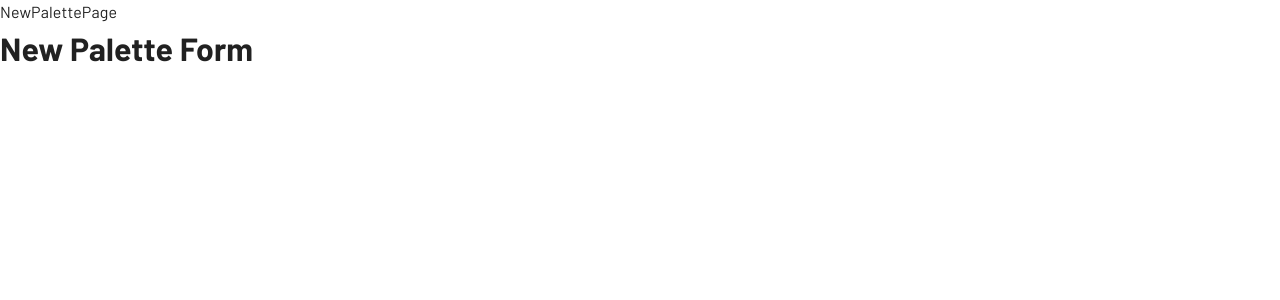
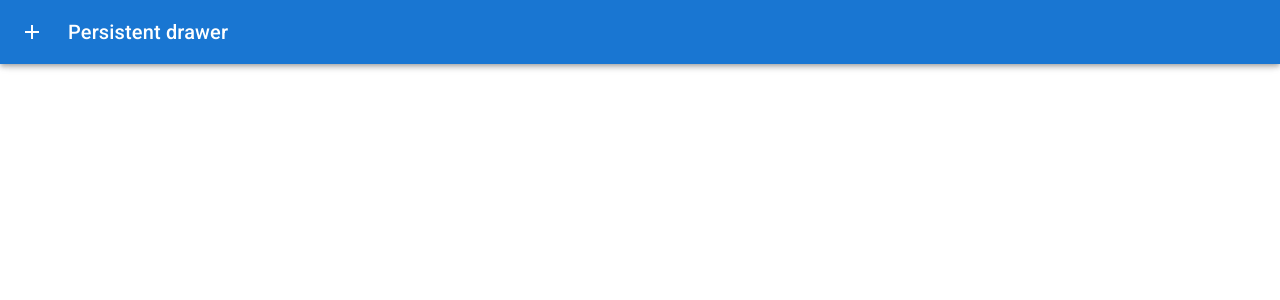
Before and after one commit to tomascatena/color-project, a React app: page /new-palette in a window 1280 px wide. Shown: the top 300 px of the page. Built offline with nearby package versions, Linux system fonts and the light colour scheme.

Commit message:
add persistent drawer

```diff
--- /dev/null
+++ b/src/components/NewPaletteForm/NewPaletteForm.styled.ts
@@ -0,0 +1,47 @@
+import { DRAWER_WIDTH } from '@/constants/drawer';
+import { Theme } from '@mui/material';
+import { styled } from '@mui/system';
+import Drawer from '@mui/material/Drawer';
+import MuiAppBar, { AppBarProps as MuiAppBarProps } from '@mui/material/AppBar';
+
+interface AppBarProps extends MuiAppBarProps {
+  /**
+   * State of the drawer
+   */
+  isDrawerOpen?: boolean;
+}
+
+export const AppBar = styled(MuiAppBar, {
+  shouldForwardProp: (prop) => prop !== 'isDrawerOpen',
+})<AppBarProps>(({ theme, isDrawerOpen }) => ({
+  transition: (theme as Theme).transitions.create(['margin', 'width'], {
+    easing: (theme as Theme).transitions.easing.sharp,
+    duration: (theme as Theme).transitions.duration.leavingScreen,
+  }),
+  ...(isDrawerOpen && {
+    width: `calc(100% - ${DRAWER_WIDTH}px)`,
+    marginLeft: `${DRAWER_WIDTH}px`,
+    transition: (theme as Theme).transitions.create(['margin', 'width'], {
+      easing: (theme as Theme).transitions.easing.easeOut,
+      duration: (theme as Theme).transitions.duration.enteringScreen,
+    }),
+  }),
+}));
+
+export const DrawerHeader = styled('div')(({ theme }) => ({
+  display: 'flex',
+  alignItems: 'center',
+  padding: theme.spacing(0, 1),
+  // necessary for content to be below app bar
+  ...(theme as Theme).mixins.toolbar,
+  justifyContent: 'flex-end',
+}));
+
+export const StyledDrawer = styled(Drawer,)(() => ({
+  width: DRAWER_WIDTH,
+  flexShrink: 0,
+  '& .MuiDrawer-paper': {
+    width: DRAWER_WIDTH,
+    boxSizing: 'border-box',
+  },
+}));
--- a/src/components/NewPaletteForm/NewPaletteForm.tsx
+++ b/src/components/NewPaletteForm/NewPaletteForm.tsx
@@ -1,11 +1,45 @@
+import { DrawerHeader, StyledDrawer } from './NewPaletteForm.styled';
+import { useTheme } from '@mui/material/styles';
+import ChevronLeftIcon from '@mui/icons-material/ChevronLeft';
+import ChevronRightIcon from '@mui/icons-material/ChevronRight';
+import Divider from '@mui/material/Divider';
+import IconButton from '@mui/material/IconButton';
 import React from 'react';
 
-type Props = {};
+type Props = {
+  /**
+   * Function to set the state of the drawer
+   */
+  setIsDrawerOpen: (open: boolean) => void;
+  /**
+   * State of the drawer
+   */
+  isDrawerOpen: boolean;
+};
 
-const NewPaletteForm = (props: Props) => {
+const NewPaletteForm = ({ setIsDrawerOpen, isDrawerOpen }: Props) => {
+  const theme = useTheme();
+
+  const handleDrawerClose = () => {
+    setIsDrawerOpen(false);
+  };
+
   return (
-    <h1>New Palette Form</h1>
-  );
+    <StyledDrawer
+      variant="persistent"
+      anchor="left"
+      open={isDrawerOpen}
+    >
+      <DrawerHeader>
+        <IconButton onClick={handleDrawerClose}>
+          {theme.direction === 'ltr' ? <ChevronLeftIcon /> : <ChevronRightIcon />}
+        </IconButton>
+      </DrawerHeader>
+
+      <Divider />
+
+      <h1>New Palette Form</h1>
+    </StyledDrawer>);
 };
 
 export default NewPaletteForm;
--- /dev/null
+++ b/src/constants/drawer.ts
@@ -0,0 +1 @@
+export const DRAWER_WIDTH = 240;
--- a/src/pages/NewPalettePage/NewPalettePage.tsx
+++ b/src/pages/NewPalettePage/NewPalettePage.tsx
@@ -1,15 +1,50 @@
+import { AppBar } from '@/components/NewPaletteForm/NewPaletteForm.styled';
+import AddIcon from '@mui/icons-material/Add';
+import IconButton from '@mui/material/IconButton';
 import NewPaletteForm from '@/components/NewPaletteForm/NewPaletteForm';
 import React from 'react';
+import Toolbar from '@mui/material/Toolbar';
+import Typography from '@mui/material/Typography';
 
-type Props = {};
+const NewPalettePage = () => {
+  const [isDrawerOpen, setIsDrawerOpen] = React.useState(false);
 
-const NewPalettePage = (props: Props) => {
+  const handleDrawerOpen = () => {
+    setIsDrawerOpen(true);
+  };
+
   return (
-    <div>
-      NewPalettePage
+    <>
+      <AppBar
+        position="fixed"
+        isDrawerOpen={isDrawerOpen}
+      >
+        <Toolbar>
+          <IconButton
+            color="inherit"
+            aria-label="open drawer"
+            onClick={handleDrawerOpen}
+            edge="start"
+            sx={{ mr: 2, ...(isDrawerOpen && { display: 'none' }) }}
+          >
+            <AddIcon />
+          </IconButton>
 
-      <NewPaletteForm />
-    </div>
+          <Typography
+            variant="h6"
+            noWrap
+            component="div"
+          >
+            Persistent drawer
+          </Typography>
+        </Toolbar>
+      </AppBar>
+
+      <NewPaletteForm
+        setIsDrawerOpen={setIsDrawerOpen}
+        isDrawerOpen={isDrawerOpen}
+      />
+    </>
   );
 };
 
```
